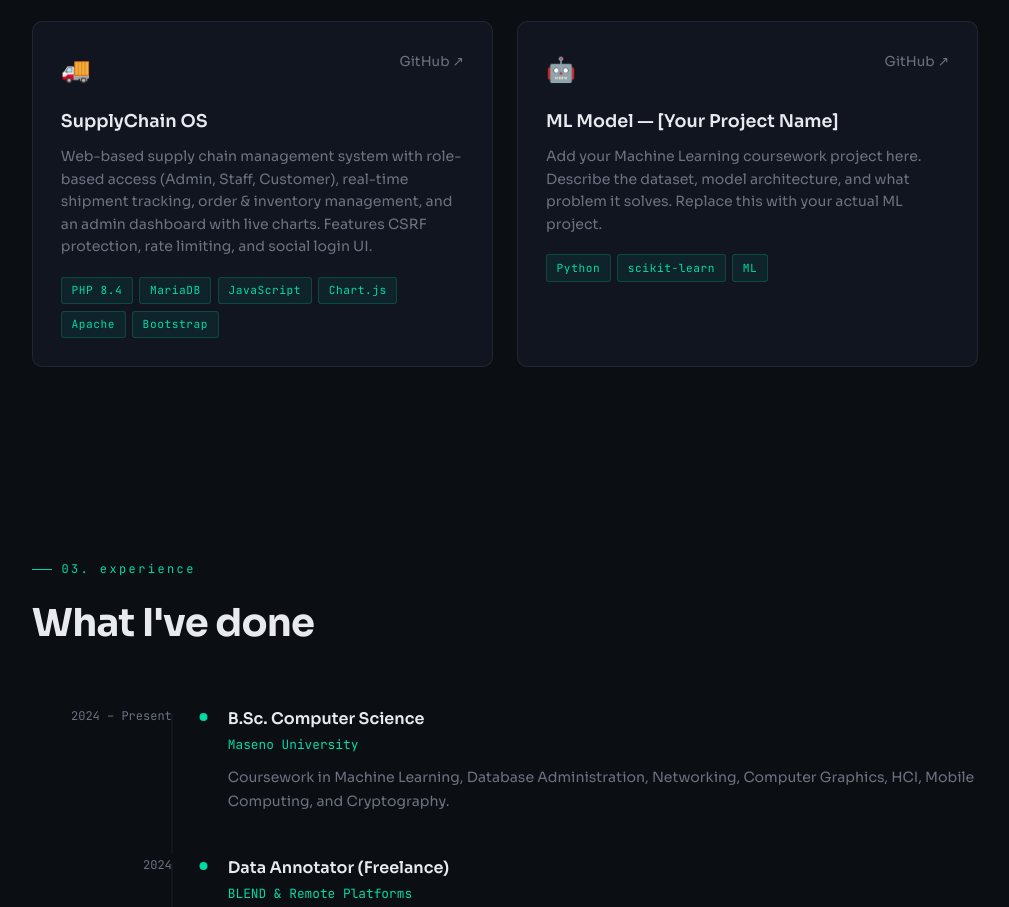
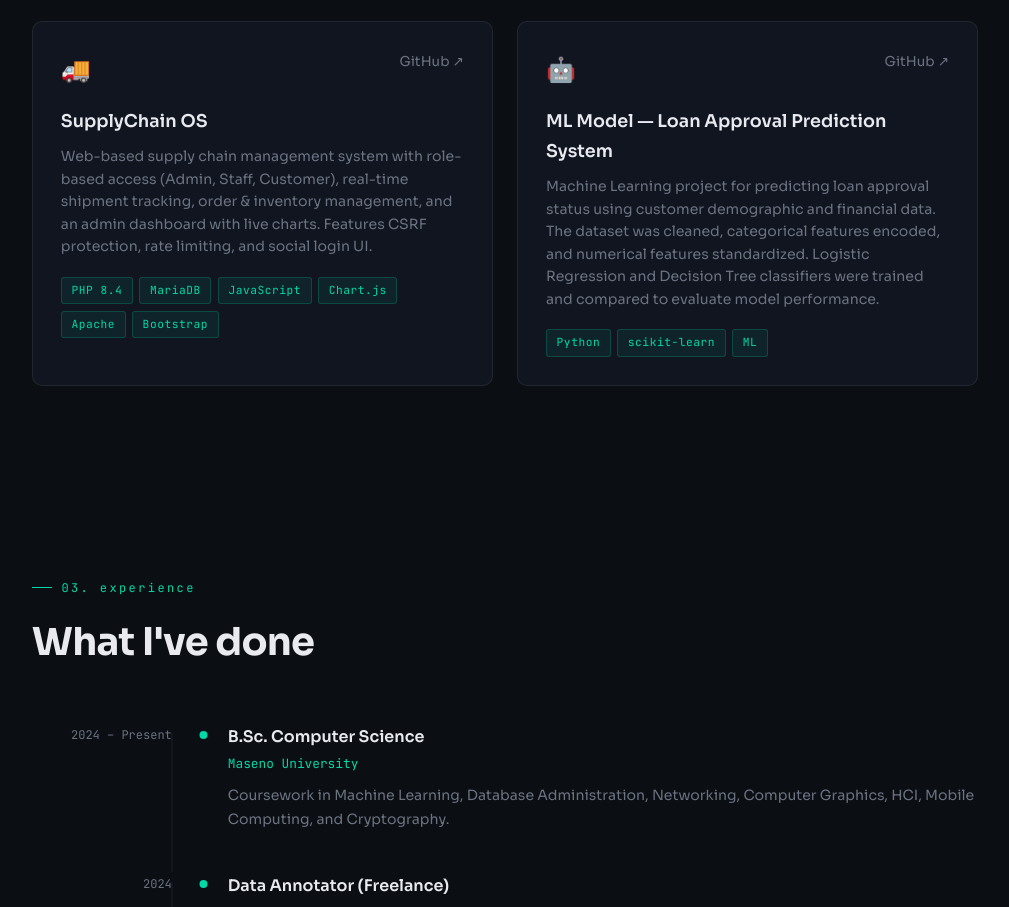
Before and after one commit to quinton-otieno/quinton-otieno.github.io, a plain HTML site: page index.html in a window 1280 px wide. Shown: the part 2505-3412 px from the top of the page, without its empty margins (135-1144 px from the left). Drawn offline with Linux system fonts and the light colour scheme.

Commit message:
Revise ML project name and description
Updated project description to reflect loan approval prediction system details.

```diff
--- a/index.html
+++ b/index.html
@@ -563,8 +563,12 @@
           <a href="#" title="GitHub">GitHub ↗</a>
         </div>
       </div>
-      <h3>ML Model — [Your Project Name]</h3>
-      <p>Add your Machine Learning coursework project here. Describe the dataset, model architecture, and what problem it solves. Replace this with your actual ML project.</p>
+      <h3>ML Model — Loan Approval Prediction System</h3>
+      <p>Machine Learning project for predicting loan approval status using
+        customer demographic and financial data. The dataset was cleaned,
+        categorical features encoded, and numerical features standardized.
+        Logistic Regression and Decision Tree classifiers were trained and compared
+        to evaluate model performance.</p>
       <div class="tag-list">
         <span class="tag">Python</span>
         <span class="tag">scikit-learn</span>
```
